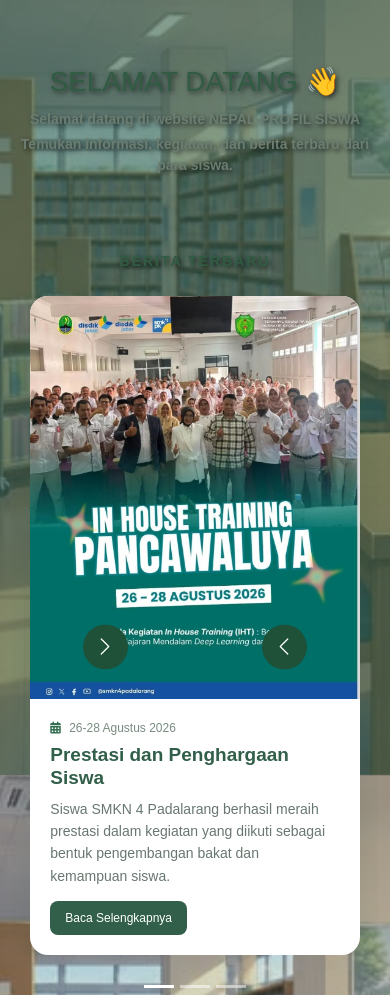
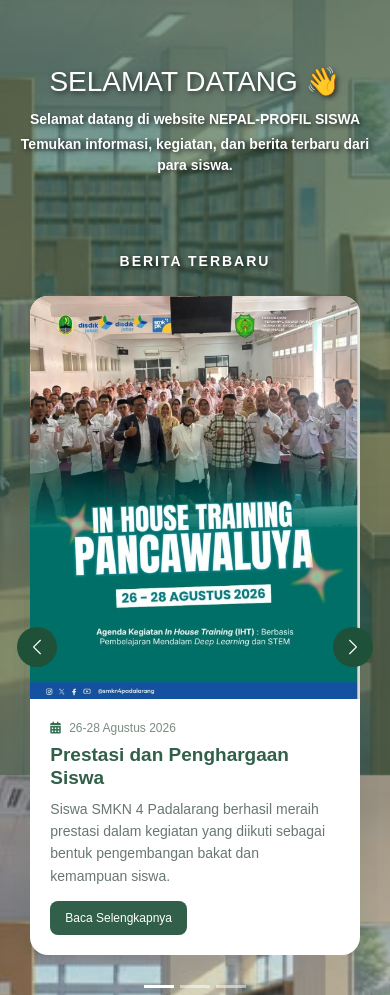
Before and after one commit to Magang-SMKN-4-Padalarang/internship-fundamental, a PHP site: page / in a window 390 px wide. Shown: the part 69-1064 px from the top of the page. Run offline with PHP 8.4, Linux system fonts and the light colour scheme.

Commit message:
update responsive hp

```diff
--- a/style.css
+++ b/style.css
@@ -55,7 +55,7 @@ a.nav_active {
   color: #ffffff !important;
 }
 
-/* HERO */
+
 .hero {
   text-align: center;
   padding: 65px 16px 35px;
@@ -182,14 +182,6 @@ footer {
   opacity: 1;
 }
 
-.carousel-control-prev {
-  left: 250px;
-}
-
-.carousel-control-next {
-  right: 250px;
-}
-
 .carousel-control-prev-icon,
 .carousel-control-next-icon {
   width: 45px;
@@ -214,7 +206,6 @@ footer {
 .carousel-indicators button {
   background-color: #315f49;
 }
-
 
 .modal-berita {
   border: none;
@@ -291,12 +282,12 @@ footer {
 
   .hero h1 {
     font-size: 28px;
-    color: #315c43;
+    color: #ffffff;
   }
 
   .hero p {
     font-size: 14px;
-    color: #6b7d71;
+    color: #ffffff;
     margin: 4px 0;
   }
 
@@ -305,9 +296,29 @@ footer {
     font-size: 14px;
     font-weight: bold;
     letter-spacing: 2px;
-    color: #315c43;
+    color: #ffffff;
     margin: 25px 0;
   }
+
+  .carousel-control-prev,
+.carousel-control-next {
+    width: 40px;
+    height: 40px;
+}
+
+.carousel-control-prev {
+    left: 5px;
+}
+
+.carousel-control-next {
+    right: 5px;
+}
+
+.carousel-control-prev-icon,
+.carousel-control-next-icon {
+    width: 40px;
+    height: 40px;
+}
 
   footer {
     text-align: center;
```
